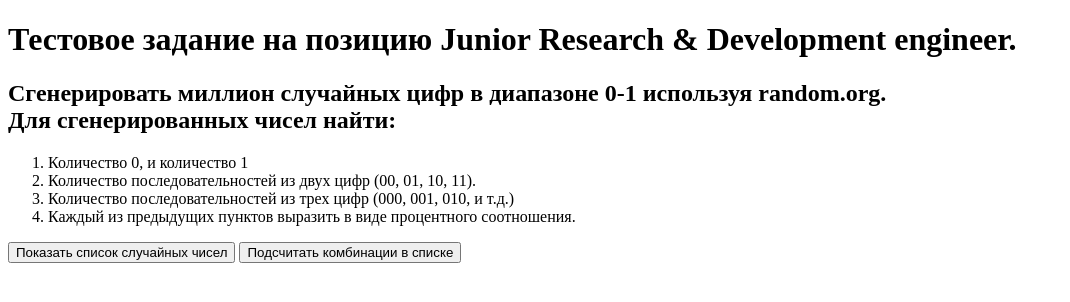
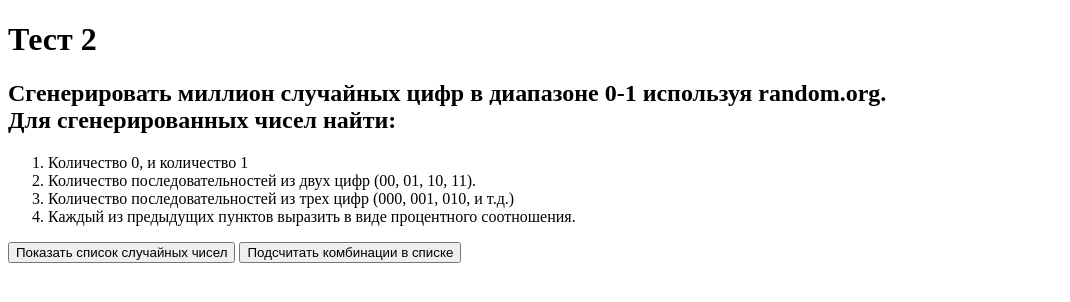
Before and after one commit to MRshundrin/test-ver2, a plain HTML site: page index.html in a window 1280 px wide. Shown: the whole page, without its empty margins (0-1070 px from the left). Drawn offline with Linux system fonts and the light colour scheme.

Commit message:
Update index.html

```diff
--- a/index.html
+++ b/index.html
@@ -7,7 +7,7 @@
 </head>
 <body>
 	<header>
-		<h1>Тестовое задание на позицию Junior Research & Development engineer.</h1>
+		<h1>Тест 2</h1>
 		<h2>Cгенерировать миллион случайных цифр в диапазоне 0-1 используя random.org.<br>Для сгенерированных чисел найти:</h2>
 		<ol>
 			<li>Количество 0, и количество 1</li>
```
